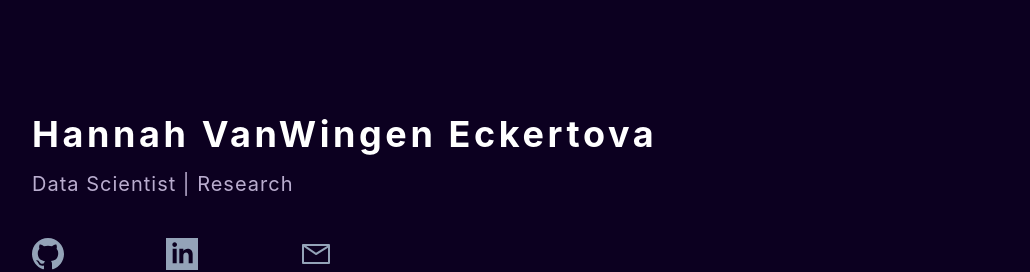
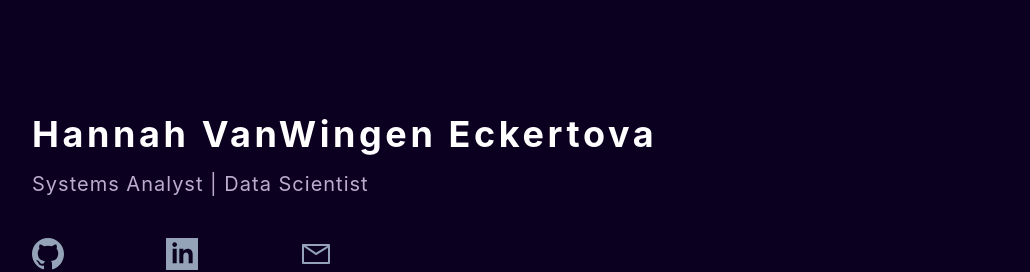
Before and after one commit to hvanova/hvanova.github.io, a Svelte app: page / in a window 1280 px wide. Shown: the top 272 px of the page, without its empty margins (96-1126 px from the left). Built offline with nearby package versions, Linux system fonts and the light colour scheme.

Commit message:
Update about.js

```diff
--- a/content/about.js
+++ b/content/about.js
@@ -1,5 +1,5 @@
 export const name = `Hannah VanWingen Eckertova`;
-export const title = `Data Scientist | Research`;
+export const title = `Systems Analyst | Data Scientist`;
 export const bio = `Learning and working at the intersection of global health and sustainable design.`
 export const about = `I'm currently digging into clean energy, affordable housing, and my garden. I also use secondhand and post-consumer materials to explore themes of nostalgia and resiliency in fiber craft. \
     Someday I'll share my art here! For now, please enjoy this elevated resume.`
```
